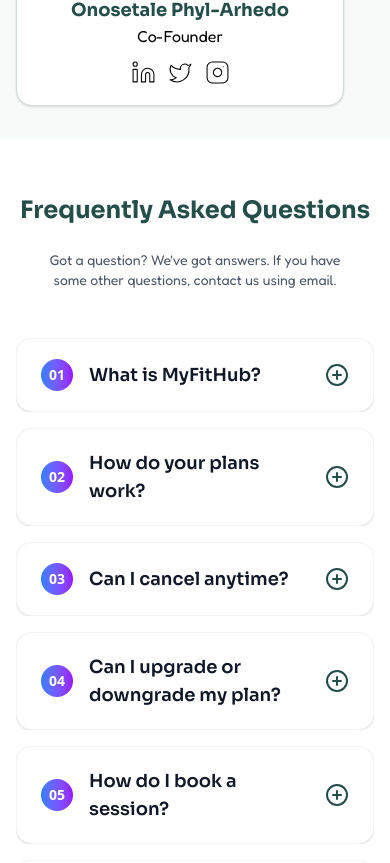
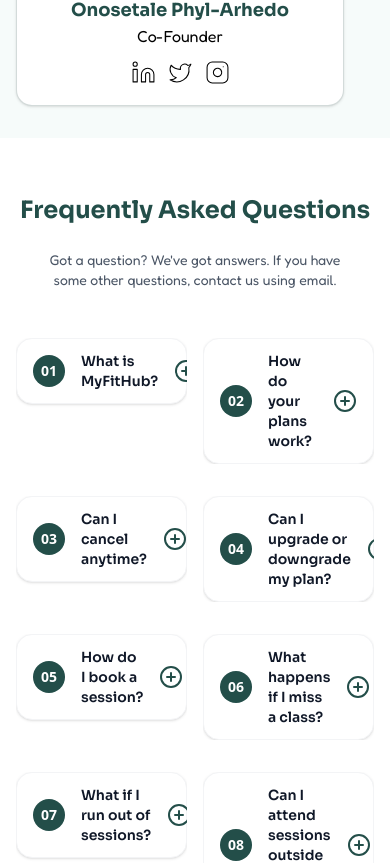
Before and after one commit to OlaiwonAbdullahi/myfithub-temp, a Next.js app: page /about in a window 390 px wide. Shown: the part 1660-2523 px from the top of the page. Built offline with nearby package versions, Linux system fonts and the light colour scheme.

Commit message:
feat: Enhance FAQ component styling; adjust layout and improve responsiveness

```diff
--- a/app/(pages)/about/components/faq.tsx
+++ b/app/(pages)/about/components/faq.tsx
@@ -20,14 +20,14 @@
     <div className="group mb-4 overflow-hidden">
       <div className="bg-white rounded-2xl shadow-sm border border-gray-100 hover:shadow-lg transition-all duration-300 hover:border-gray-200">
         <div
-          className="faq-question cursor-pointer px-6 py-5 md:px-8 md:py-6 flex justify-between items-center group-hover:bg-gray-50/50 transition-colors duration-300"
+          className="faq-question cursor-pointer px-4 py-3 md:px-6 md:py-4 flex justify-between items-center group-hover:bg-gray-50/50 transition-colors duration-300"
           onClick={toggleAccordion}
         >
           <div className="flex items-center space-x-4">
-            <div className="flex-shrink-0 w-8 h-8 bg-gradient-to-r from-blue-500 to-purple-600 rounded-full flex items-center justify-center text-white text-sm font-bold">
+            <div className="flex-shrink-0 w-8 h-8 bg-[#234E49] rounded-full flex items-center justify-center text-white text-sm font-bold">
               {String(index + 1).padStart(2, "0")}
             </div>
-            <h3 className="text-lg md:text-xl font-semibold font-sora text-gray-900 pr-4">
+            <h3 className="text-sm md:text-base font-semibold font-sora text-gray-900 pr-4">
               {question}
             </h3>
           </div>
@@ -51,10 +51,10 @@
             isOpen ? "max-h-96 opacity-100" : "max-h-0 opacity-0"
           }`}
         >
-          <div className="px-6 pb-6 md:px-8 md:pb-8">
-            <div className="pl-12 md:pl-12">
-              <div className="bg-gradient-to-r from-gray-50 to-blue-50/30 rounded-xl p-4 md:p-5 border-l-4 border-blue-500">
-                <p className="text-gray-700 font-fredoka text-sm md:text-base leading-relaxed">
+          <div className="px-3 pb-4 md:px-4 md:pb-6">
+            <div className="">
+              <div className="bg-[#EEF7F6] rounded-xl p-3 md:p-4 ">
+                <p className="text-gray-700 font-fredoka text-xs md:text-sm leading-relaxed">
                   {answer}
                 </p>
               </div>
@@ -142,7 +142,7 @@
   ];
 
   return (
-    <div className="faq-accordion w-full max-w-4xl mx-auto p-4 md:p-8">
+    <div className="faq-accordion w-full max-w-6xl mx-auto p-4 md:p-8">
       <div className="text-center mb-12 pt-10">
         <Heading
           title="Frequently Asked Questions"
@@ -150,7 +150,7 @@
         />
       </div>
 
-      <div className="space-y-2">
+      <div className="space-y-2 grid grid-cols-2 gap-4">
         {faqData.map((item, index) => (
           <FAQItem
             key={index}
```
